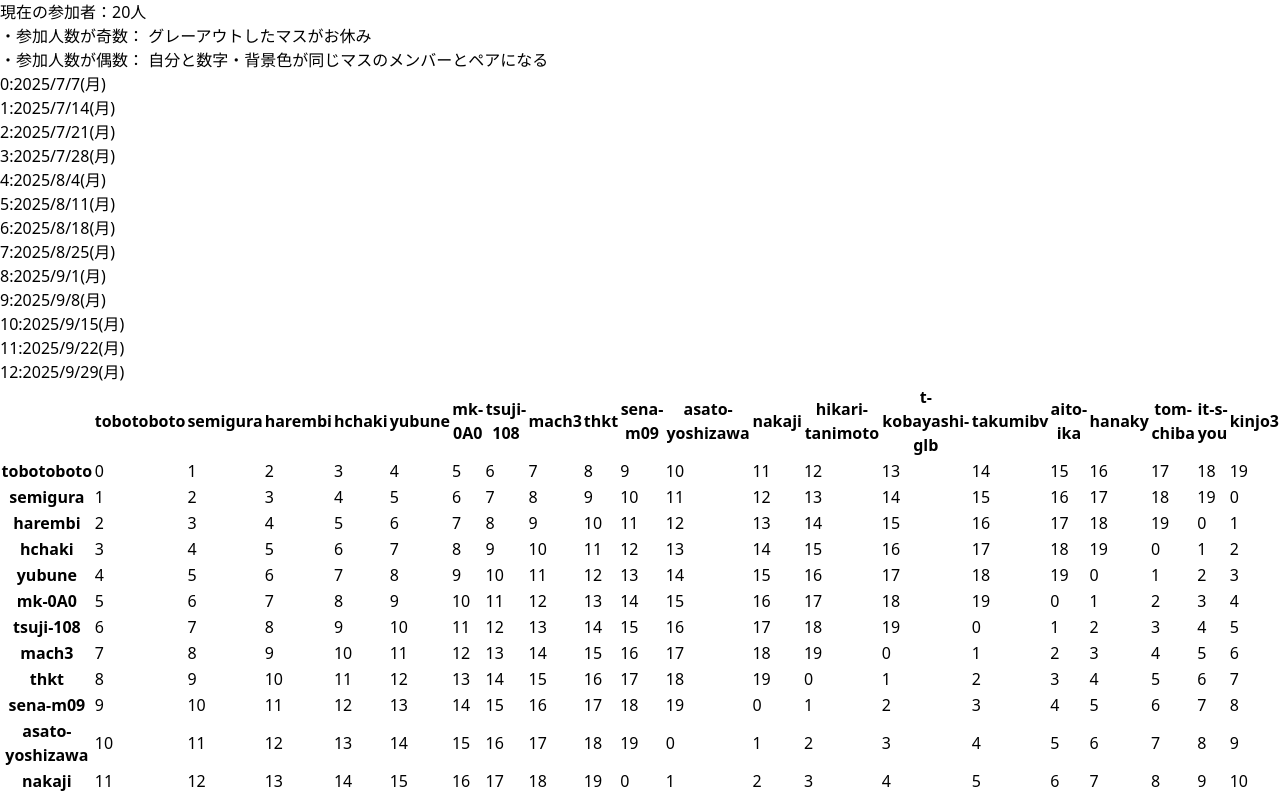
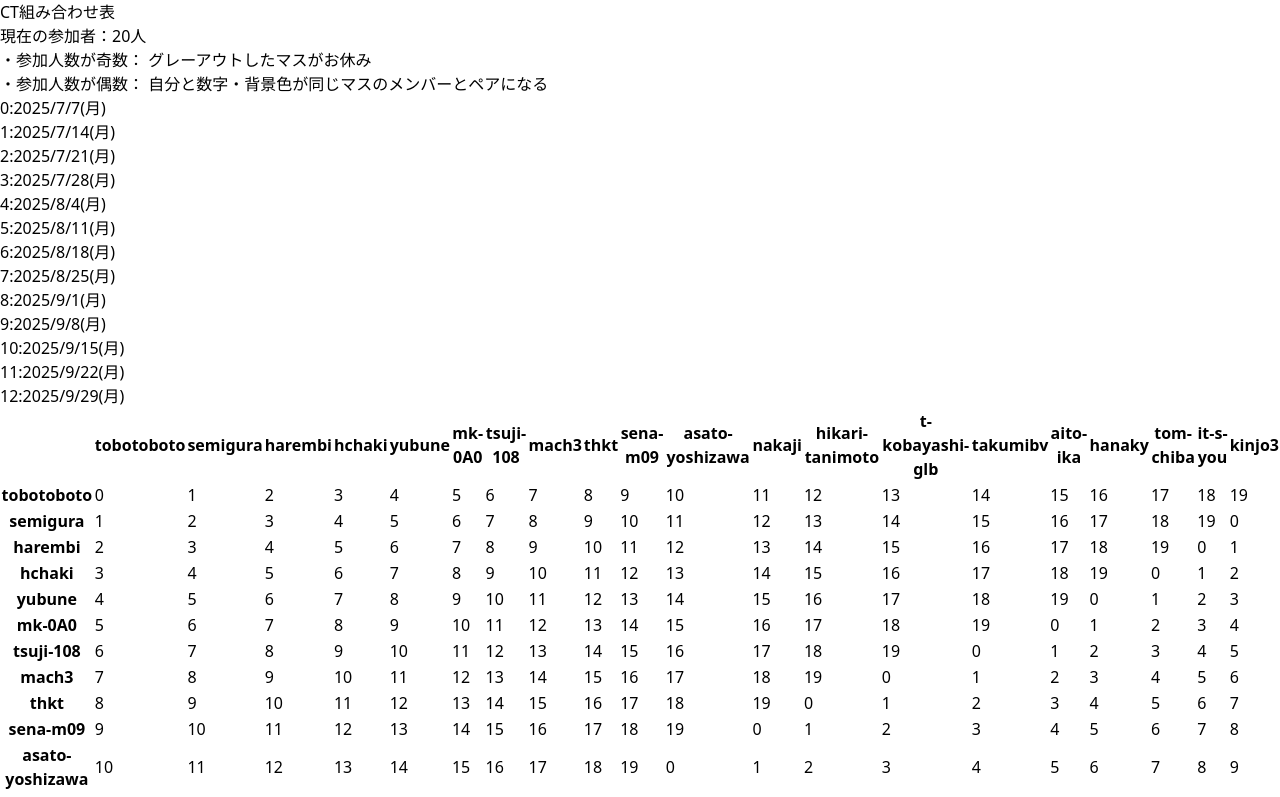
Before and after one commit to mk-0A0/ct-schedule, a Next.js app: page / in a window 1280 px wide. Shown: the top 797 px of the page. Built offline with nearby package versions, Linux system fonts and the light colour scheme.

Commit message:
feat: h1追加

```diff
--- a/src/app/page.tsx
+++ b/src/app/page.tsx
@@ -57,6 +57,7 @@ export default async function Home() {
 
   return (
     <main className="max-w-7xl mx-auto">
+      <h1 className="text-2xl font-bold">CT組み合わせ表</h1>
       <article className="p-10">
         <p>現在の参加者：{memberData.members.length}人</p>
         <p className="text-gray-500 text-sm">
```
